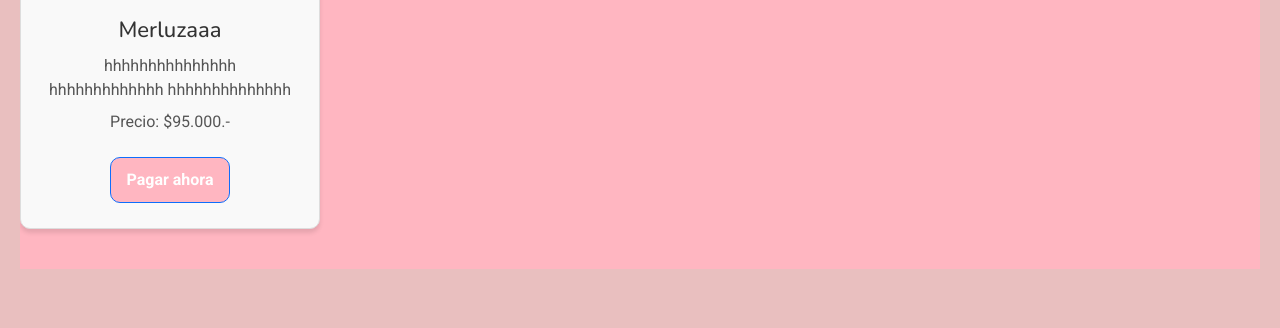
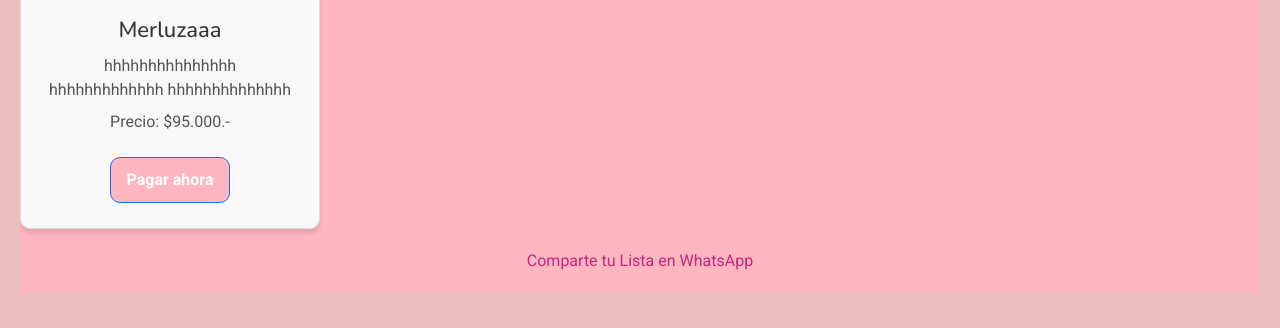
Before and after one commit to Dantepl2030/pagina3, a plain HTML site: page index.html in a window 1280 px wide. Shown: the part 1899-2227 px from the top of the page. Drawn offline with nearby package versions, Linux system fonts and the light colour scheme.

Commit message:
Update index.html

```diff
--- a/index.html
+++ b/index.html
@@ -288,6 +288,13 @@
             </div>
           </div>
         </div>
+        <a
+          href="https://wa.me/?text=¡Te%20comparto%20mi%20lista%20de%20sueños:%20https://pagina3-ten.vercel.app/"
+          target="_blank"
+          class="btn-share-whatsapp"
+        >
+          Comparte tu Lista en WhatsApp
+        </a>
       </section>
     </main>
 
```
